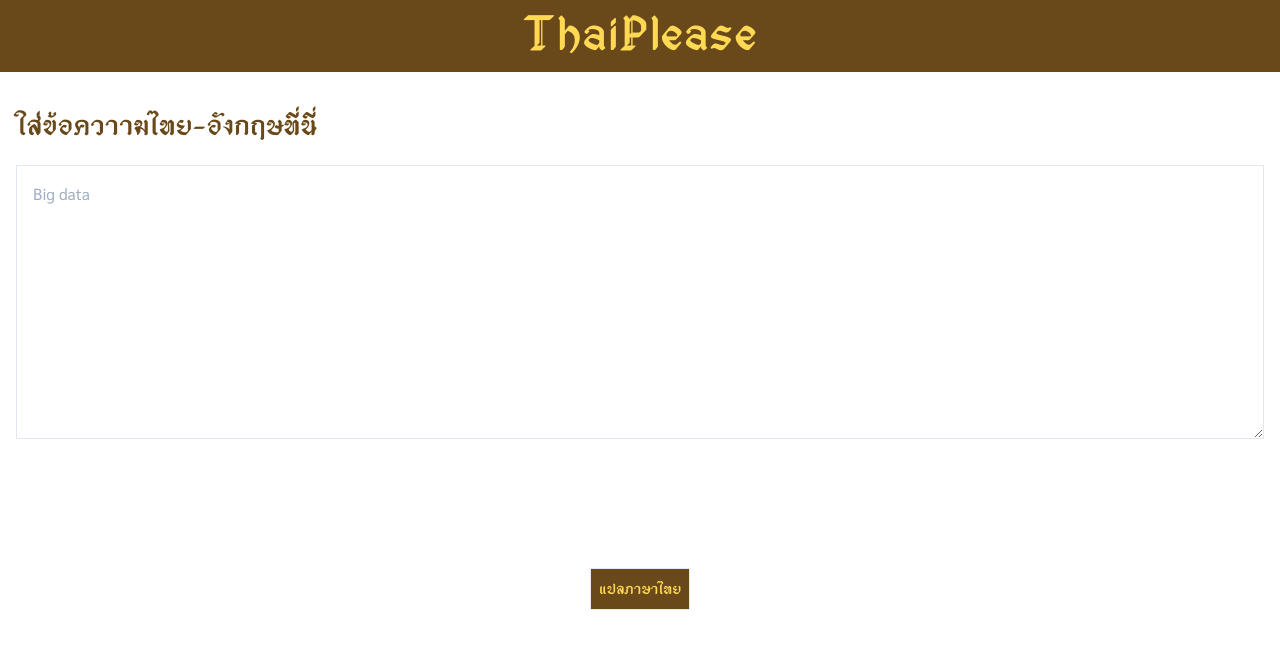
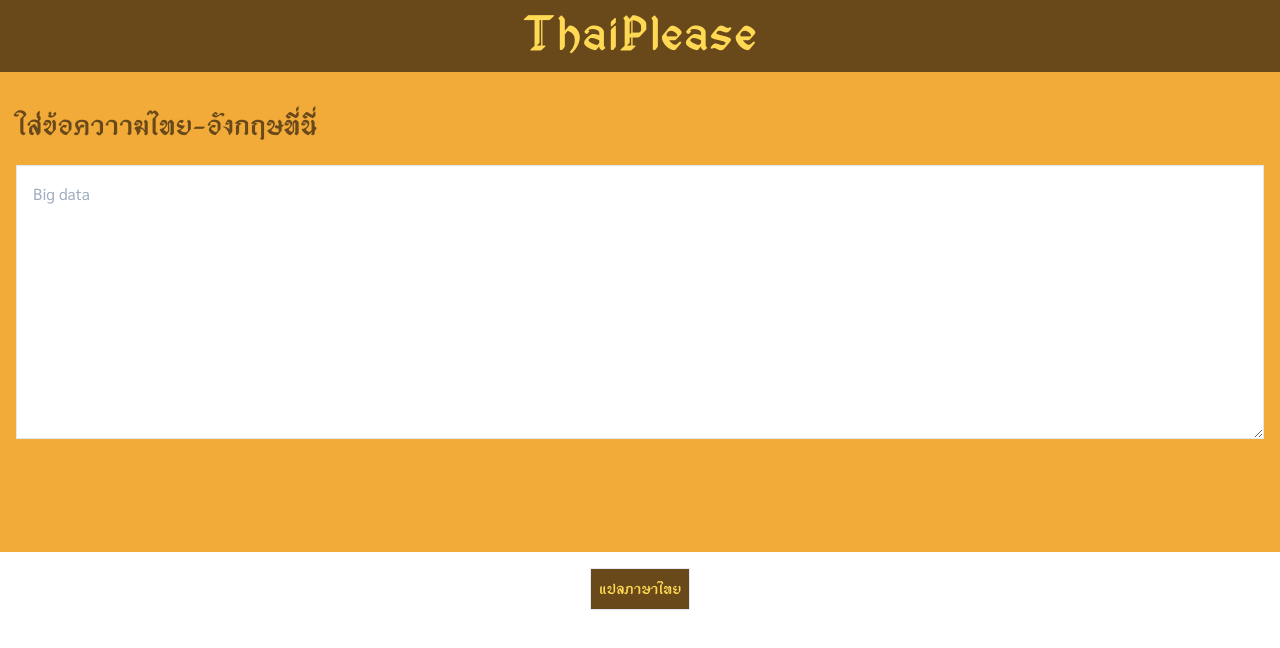
Before and after one commit to pontakornth/thaiplease, a Vue app: page / in a window 1280 px wide. Shown: the top 648 px of the page. Built offline with nearby package versions, Linux system fonts and the light colour scheme.

Commit message:
fix: Incorrect hex colo

```diff
--- a/tailwind.config.js
+++ b/tailwind.config.js
@@ -8,7 +8,7 @@ module.exports = {
       colors: {
         chestnut: '#69491A',
         mustard: '#FFD954',
-        honey: 'F2AB39',
+        honey: '#F2AB39',
       },
     },
   },
```
